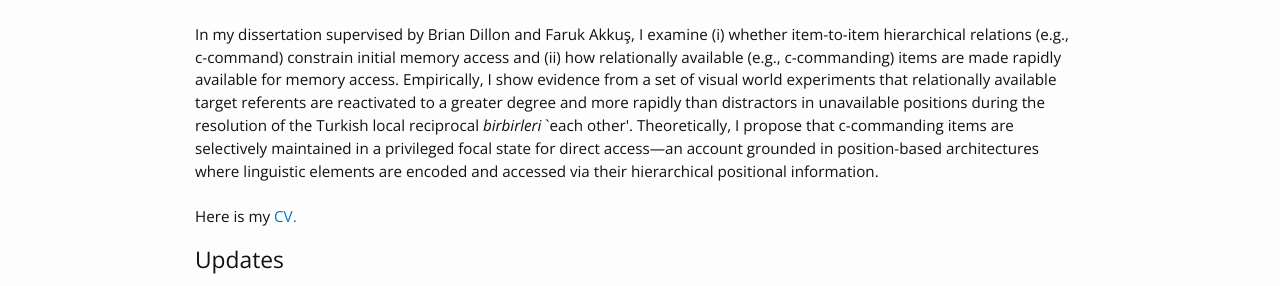
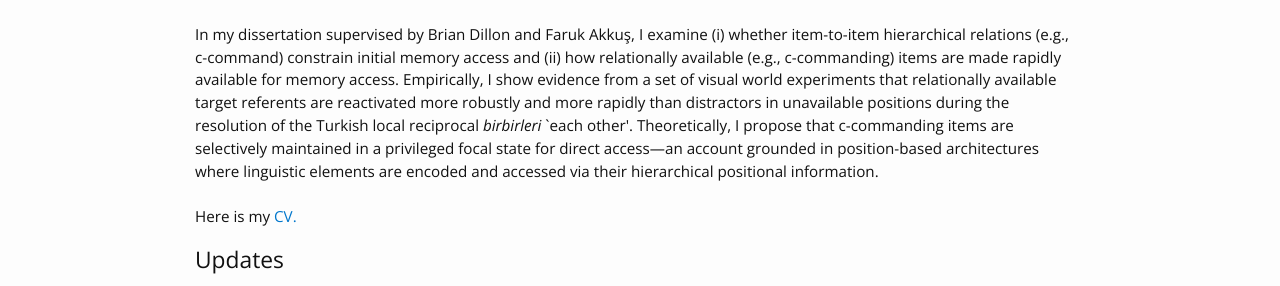
Before and after one commit to ozgebakay/ozgebakay.github.io, a Jekyll site: the page built from index.html, in a window 1280 px wide. Shown: the part 446-732 px from the top of the page. Built offline with Jekyll 4.4.1, drawn with Linux system fonts in a browser that asks for light colours.

Commit message:
Update index.html

```diff
--- a/index.html
+++ b/index.html
@@ -14,7 +14,7 @@
 
 Before coming to UMass, I got my BA and MA from the Foreign Language Education Department at Boğaziçi University in İstanbul, Turkey. My MA thesis was on <a href="https://drive.google.com/file/d/14g6h468X45LS5cQqZ8u38hscxFIGchVK/view" target="_blank">Processing Turkish center-embeddings: an investigation of case interference and prosodic phrase lengths</a>.<br><br>
 
-In my dissertation supervised by Brian Dillon and Faruk Akkuş, I examine (i) whether item-to-item hierarchical relations (e.g., c-command) constrain initial memory access and (ii) how relationally available (e.g., c-commanding) items are made rapidly available for memory access. Empirically, I show evidence from a set of visual world experiments that relationally available target referents are reactivated to a greater degree and more rapidly than distractors in unavailable positions during the resolution of the Turkish local reciprocal <i>birbirleri</i> `each other'. Theoretically, I propose that c-commanding items are selectively maintained in a privileged focal state for direct access&mdash;an account grounded in position-based architectures where linguistic elements are encoded and accessed via their hierarchical positional information. <br><br>
+In my dissertation supervised by Brian Dillon and Faruk Akkuş, I examine (i) whether item-to-item hierarchical relations (e.g., c-command) constrain initial memory access and (ii) how relationally available (e.g., c-commanding) items are made rapidly available for memory access. Empirically, I show evidence from a set of visual world experiments that relationally available target referents are reactivated more robustly and more rapidly than distractors in unavailable positions during the resolution of the Turkish local reciprocal <i>birbirleri</i> `each other'. Theoretically, I propose that c-commanding items are selectively maintained in a privileged focal state for direct access&mdash;an account grounded in position-based architectures where linguistic elements are encoded and accessed via their hierarchical positional information. <br><br>
 
 Here is my <a href="/OzgeBakay_CV.pdf">CV.</a></p>
 
```
